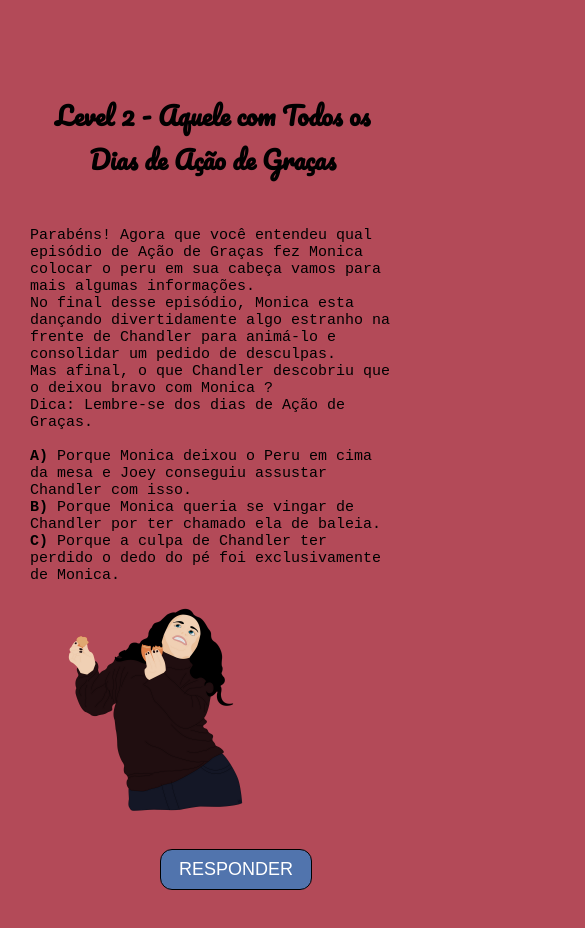
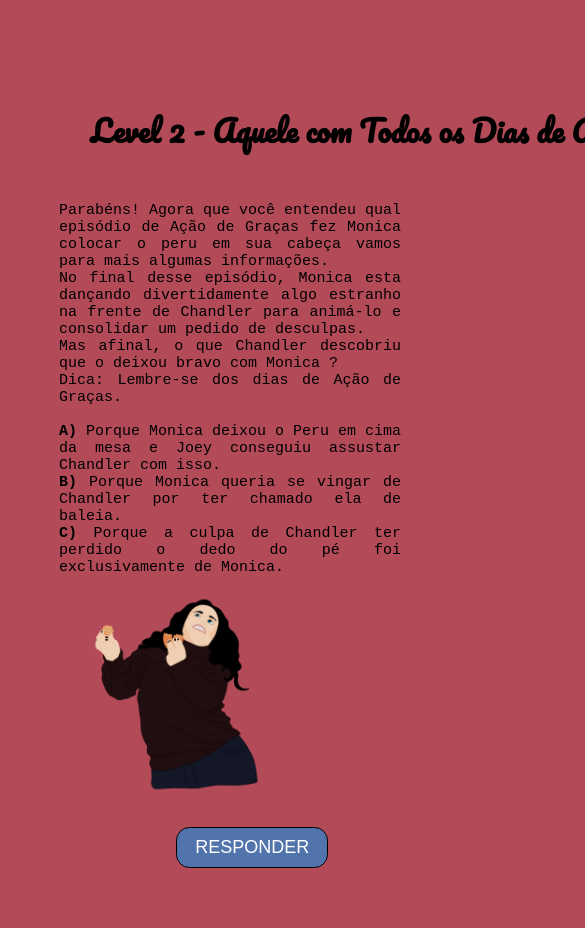
Before and after one commit to Sara-Lirio/Friends---O-jogo, a plain HTML site: page Levels/Monica/level2.html in a window 390 px wide. Shown: the top 928 px of the page, 585 px wide, since content can reach past the window. Drawn offline with Linux system fonts and the light colour scheme; a web font is replaced by a local one.

Commit message:
Atualização - mediaquery fase Monica

```diff
--- a/Levels/Monica/media-query-levelmonica.css
+++ b/Levels/Monica/media-query-levelmonica.css
@@ -6,24 +6,24 @@
         display: flex;
         flex-direction: column;
         margin: 0;
-        width: 750px;
+        width: 46.875em
     }
     .section-level3{
-        margin-top: 40px;
+        margin-top: 2.5em;
     }
 
     .div-level1, .div-level2{
-        width: 700px;
-        margin: 30px;
+        width: 43.75em;
+        margin: 1.875em;
         padding: 0;
     }
 
     h1 {
-        font-size: 25px;
+        font-size: 1,5625em;
     }
 
     p{
-        font-size: 15px;
+        font-size: 0.9375em;
     }
 
     .monica-frango, .monica-frango2 {
@@ -31,54 +31,64 @@
     }
 
     .monica-frango1, .monica-frango3{
-        width: 250px;
+        width: 15.625em;
         display: inline;
-        margin-left: 170px;
+        margin-left: 10.625em;
     }
 
-    .botao1{
-        font-size: 18px;
-        border-radius: 12px;
+    .botao1, .botao2{
+        font-size: 1.125em;
+        border-radius: 0.75em;
         padding: 0.5em 1em;
-        margin:20px 210px;
+        margin:1.25em 13.125em;
     }
 
     .botao2{
-        font-size: 18px;
-        border-radius: 12px;
-        padding: 0.5em 1em;
-        margin:20px 310px;
+        margin:1.25em 19.375em;
     }
 }
 
 /* Mobile L - 425px */
 @media (max-width: 425px) {
     .botao1{
-        font-size: 22px;
-        margin:20px 180px;
+        font-size: 1.375em;
+        margin:1.25em 11.25em;
     }
 
     .section-level2, .section-level3{
-        width: 410px;
+        width: 25.625em;
     }
 
     .div-level2, .div-level3{
-        width: 400px;
-        margin: 30px;
+        width: 25em;
+        margin: 1.875em;
     }
 
     .div-level2 h1, .div-level2 p{
-        width: 365px;
+        width: 22.8125em;
     }
     .div-level3 h1, .div-level3 p{
-        width: 365px;
+        width: 22.8125em;
     }
 
     .monica-frango3{
         margin: auto;
     }
 
+    p {
+        width: 85%;
+        margin: auto;
+        text-align: justify;
+    }
     .botao2 {
-        margin:10px 130px;
+        margin: 0.625em 8.125em;
+    }
+
+    h1 {
+        width: 85%;
+        text-align: center;
+        font-family: 'Pacifico', cursive;
+        font-size: 1.85em;
+        margin-left: 2em;
     }
 }
```
